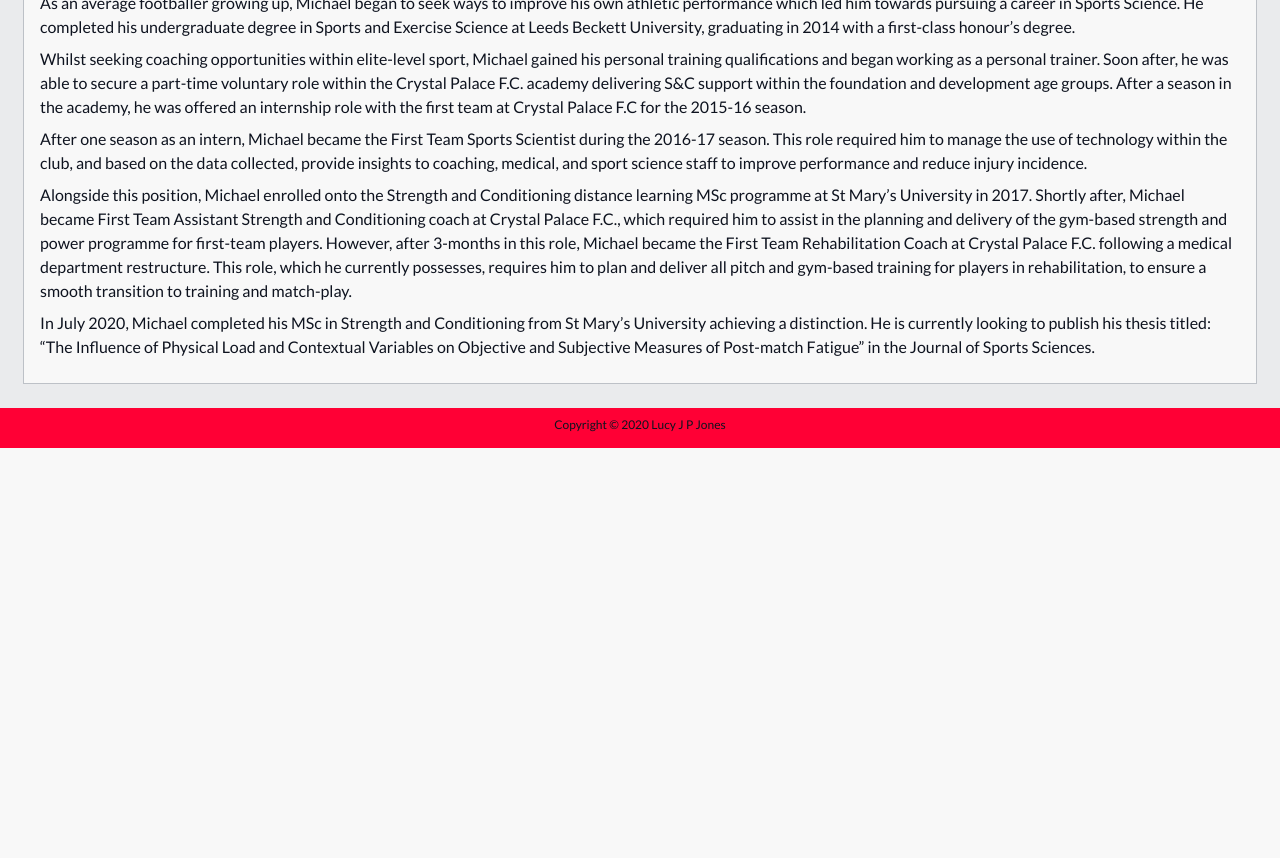
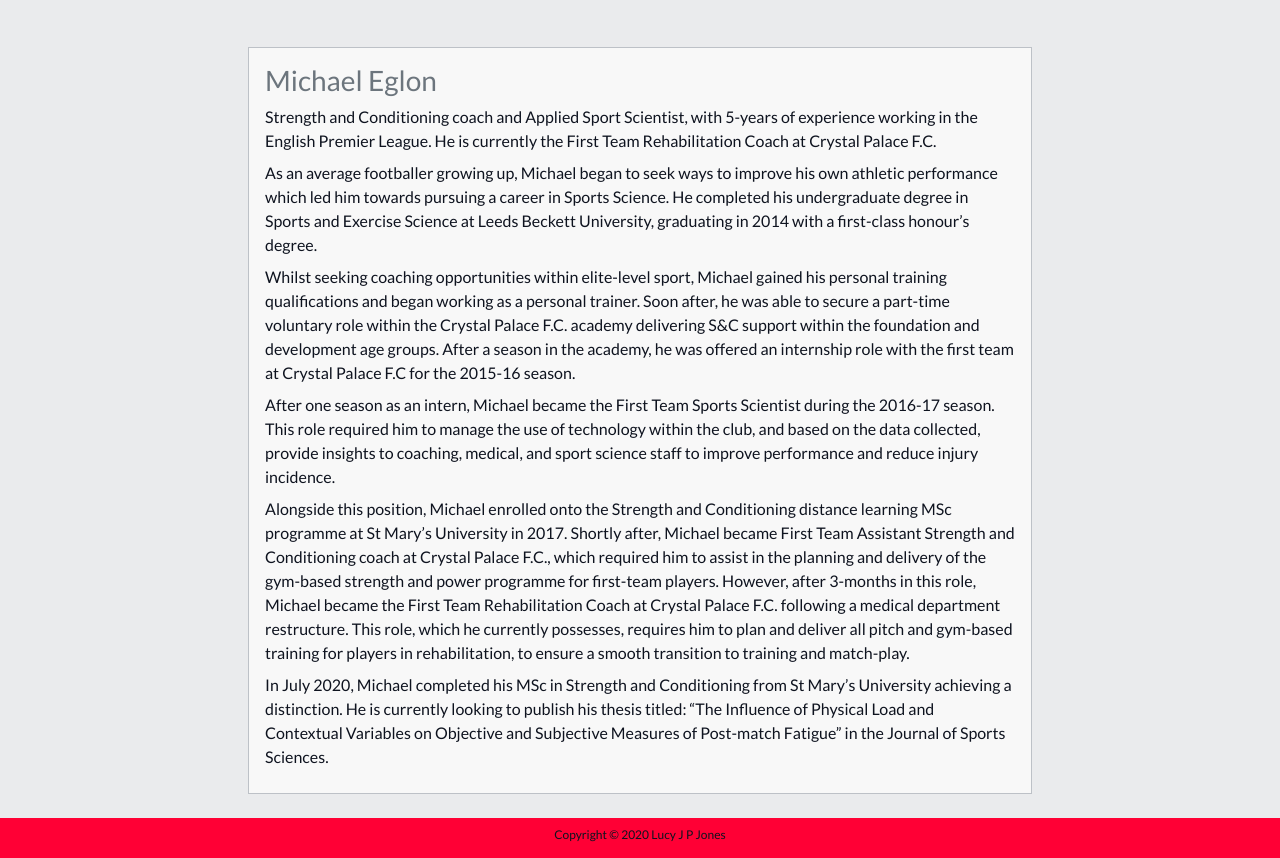
Before and after one commit to Lucyjpjones/lj-fscr, a Django app: template home/templates/home/meet_the_coaches.html in a window 1280 px wide. Shown: the part 495-1353 px from the top of the page. Before the commit the page ends 943 px from the top, so only its background shows below. Run offline with Django 3.2, Linux system fonts and the light colour scheme; the template is opened without the code that fills it, so the values that code supplies are empty; some libraries are stand-ins or nearby versions.

Commit message:
meet the coaches page styled for larger devices

```diff
--- a/home/templates/home/about.html
+++ b/home/templates/home/about.html
@@ -10,7 +10,7 @@
 {% endblock %} {% block content %}
 
 <!--Page title-->
-<div class="content-container mx-sm-3 mx-md-4 mx-lg-5">
+<div class="content-container mt-md-2 mt-lg-3 mx-sm-3 mx-md-4 mx-lg-5">
   <div class="row">
     <div class="col text-center title-container my-sm-2 my-lg-2">
       <h2 class="title-font py-4">About</h2>
--- a/home/templates/home/meet_the_coaches.html
+++ b/home/templates/home/meet_the_coaches.html
@@ -10,60 +10,60 @@
 {% endblock %} {% block content %}
 
 <!--Page title-->
-<div class="content-container">
+<div class="content-container mt-md-2 mt-lg-3">
   <div class="row">
-    <div class="col text-center title-container">
+    <div class="col text-center title-container my-sm-2 my-lg-2">
       <h2 class="title-font py-4">Meet the Coaches</h2>
     </div>
   </div>
 
   <!--Product cards-->
   <div class="row">
-    <div class="product-container col-12 offset-1">
+    <div class="product-container col-12 offset-1 px-md-4 px-lg-5">
       <div class="row">
 
-        <ul class="nav nav-pills">
-            <li class="active pr-2">
+        <ul class="nav nav-pills my-md-4">
+            <li class="active pr-2 pr-sm-4">
                 <a data-toggle="pill" href="#mike">
                     <img class="profile-img" src="{{ MEDIA_URL }}mike-profile.png" alt="Mike profile image">
                 </a>
             </li>
-            <li class="pl-2">
+            <li class="pl-2 pl-sm-4">
                 <a data-toggle="pill" href="#frazer">
                     <img class="profile-img" src="{{ MEDIA_URL }}frazer-profile.jpeg" alt="Fraser profile image">
                 </a>
             </li>
         </ul>
 
-        <div class="tab-content py-4 px-2">
+        <div class="tab-content py-4 px-2 m-auto">
             <div id="mike" class="tab-pane active p-3">
                 <h3 class="subtitle-font">Michael Eglon</h3>
-                <p class="font-14 pb-2">
+                <p class="p-font pb-2">
                     Strength and Conditioning coach and Applied Sport Scientist, with 5-years of experience working in the English Premier League. He is currently the First Team Rehabilitation Coach at Crystal Palace F.C.
                 </p>
-                <p class="font-14 pb-2">
+                <p class="p-font pb-2">
                     As an average footballer growing up, Michael began to seek ways to improve his own athletic performance which led him towards pursuing a career in Sports Science. He completed his undergraduate degree in Sports and Exercise Science at Leeds Beckett University, graduating in 2014 with a first-class honour’s degree.
                 </p>
-                <p class="font-14 pb-2">
+                <p class="p-font pb-2">
                     Whilst seeking coaching opportunities within elite-level sport, Michael gained his personal training qualifications and began working as a personal trainer. Soon after, he was able to secure a part-time voluntary role within the Crystal Palace F.C. academy delivering S&C support within the foundation and development age groups. After a season in the academy, he was offered an internship role with the first team at Crystal Palace F.C for the 2015-16 season.
                 </p>
-                <p class="font-14 pb-2">
+                <p class="p-font pb-2">
                     After one season as an intern, Michael became the First Team Sports Scientist during the 2016-17 season. This role required him to manage the use of technology within the club, and based on the data collected, provide insights to coaching, medical, and sport science staff to improve performance and reduce injury incidence.
                 </p>
-                <p class="font-14 pb-2">
+                <p class="p-font pb-2">
                     Alongside this position, Michael enrolled onto the Strength and Conditioning distance learning MSc programme at St Mary’s University in 2017. Shortly after, Michael became First Team Assistant Strength and Conditioning coach at Crystal Palace F.C., which required him to assist in the planning and delivery of the gym-based strength and power programme for first-team players. However, after 3-months in this role, Michael became the First Team Rehabilitation Coach at Crystal Palace F.C. following a medical department restructure. This role, which he currently possesses, requires him to plan and deliver all pitch and gym-based training for players in rehabilitation, to ensure a smooth transition to training and match-play.
                 </p>
-                <p class="font-14 pb-2">
+                <p class="p-font pb-2">
                     In July 2020, Michael completed his MSc in Strength and Conditioning from St Mary’s University achieving a distinction. He is currently looking to publish his thesis titled: “The Influence of Physical Load and Contextual Variables on Objective and Subjective Measures of Post-match Fatigue” in the Journal of Sports Sciences.
                 </p>
 
             </div>
             <div id="frazer" class="tab-pane fade p-3">
                 <h3 class="subtitle-font">Frazer Findlay</h3>
-                <p>
+                <p class="p-font pb-2">
                 Lorem ipsum dolor sit amet, consectetur adipiscing elit. Sed pharetra molestie ante, in volutpat felis egestas accumsan. Etiam molestie est eros, at faucibus tortor mattis sit amet. Donec ipsum velit, lobortis et volutpat vel, elementum et dolor. Quisque eu faucibus magna. Nunc rhoncus vestibulum consequat. Cras ac mollis odio, in sollicitudin odio. Aenean tempus aliquet viverra. In at odio sagittis, consectetur dolor vel, pellentesque tellus. Donec diam libero, convallis id dolor nec, eleifend commodo urna. Nullam sodales sagittis enim, eu hendrerit lorem faucibus vulputate. Proin nisl quam, consectetur a faucibus fringilla, vestibulum vel ligula. Maecenas ultricies eget quam sed hendrerit. Sed sed commodo turpis, eget congue dolor. Pellentesque lacinia pellentesque mauris, vel euismod sapien maximus non. Sed est dui, luctus sit amet auctor non, pretium eu nulla. Ut in tellus nisl.
                 </p>
-                <p>
+                <p class="p-font pb-2">
                 Proin a feugiat leo. Nulla at velit a magna laoreet faucibus sit amet dapibus ipsum. Duis pharetra eget augue ut pretium. Praesent imperdiet nec augue et tincidunt. Sed et egestas urna, vel mollis lacus. Orci varius natoque penatibus et magnis dis parturient montes, nascetur ridiculus mus. Donec facilisis, neque vitae lobortis fermentum, justo urna commodo lorem, et sagittis felis erat nec lectus.
                 </p>
             </div>
--- a/static/css/base.css
+++ b/static/css/base.css
@@ -315,6 +315,10 @@ header {
     margin: auto;
 }
 
+.tab-content {
+    max-width: 800px;
+}
+
 .tab-pane {
     border: solid 1px #bdc1c7;
     background-color: #f8f8f8;
@@ -573,21 +577,33 @@ input[name='q']::placeholder {
         object-fit: cover;
     }
 
+    /* Meet the coaches */
+    .profile-img {
+        width: 180px;
+        height: 180px;
+    }
+
 }
 
 /* Medium devices (landscape tablets, 768px and up) */
 
 @media only screen and (min-width: 768px) {
 
+    /* Index */
     .title-font {
         font-size: 32px;
     }
     .subtitle-font {
         font-size: 24px;
     }
-
     .p-font {
         font-size: 15px;
+    }
+
+    /* Meet the coaches */
+    .profile-img {
+        width: 220px;
+        height: 220px;
     }
 
 }
@@ -595,15 +611,22 @@ input[name='q']::placeholder {
 /* Large devices (laptops/desktops, 992px and up) */
    @media only screen and (min-width: 992px) {
 
+    /* Index */
     .title-font {
         font-size: 36px;
     }
     .subtitle-font {
         font-size: 28px;
     }
-
     .p-font {
         font-size: 16px;
     }
 
-   }
+    /* Meet the coaches */
+    .profile-img {
+        width: 240px;
+        height: 240px;
+    }
+
+
+}
```
